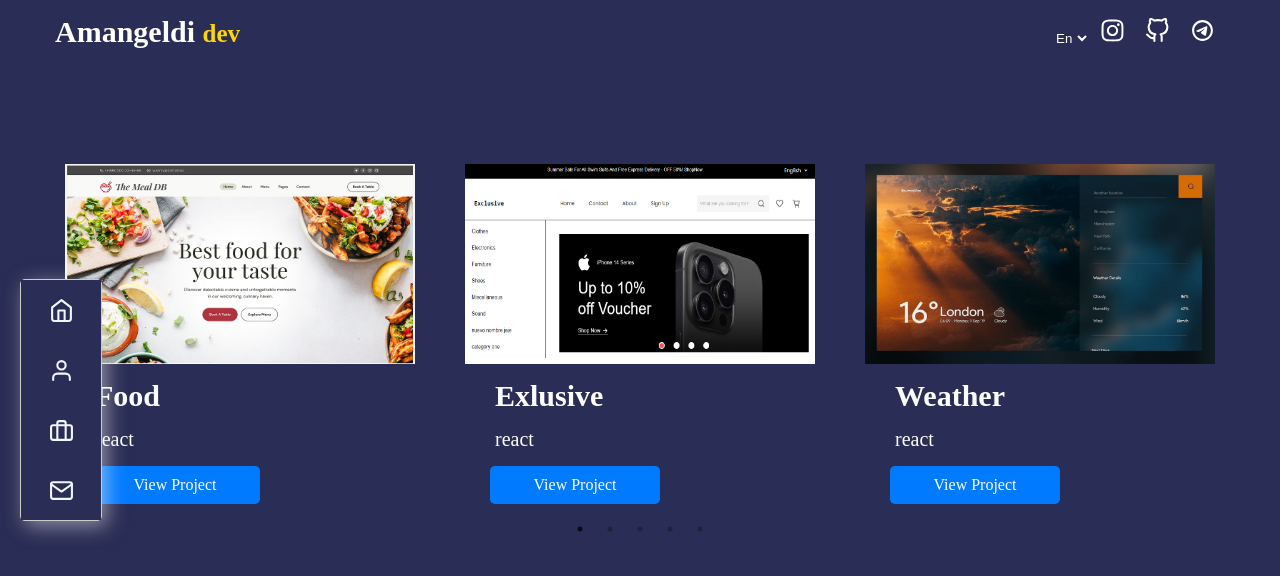
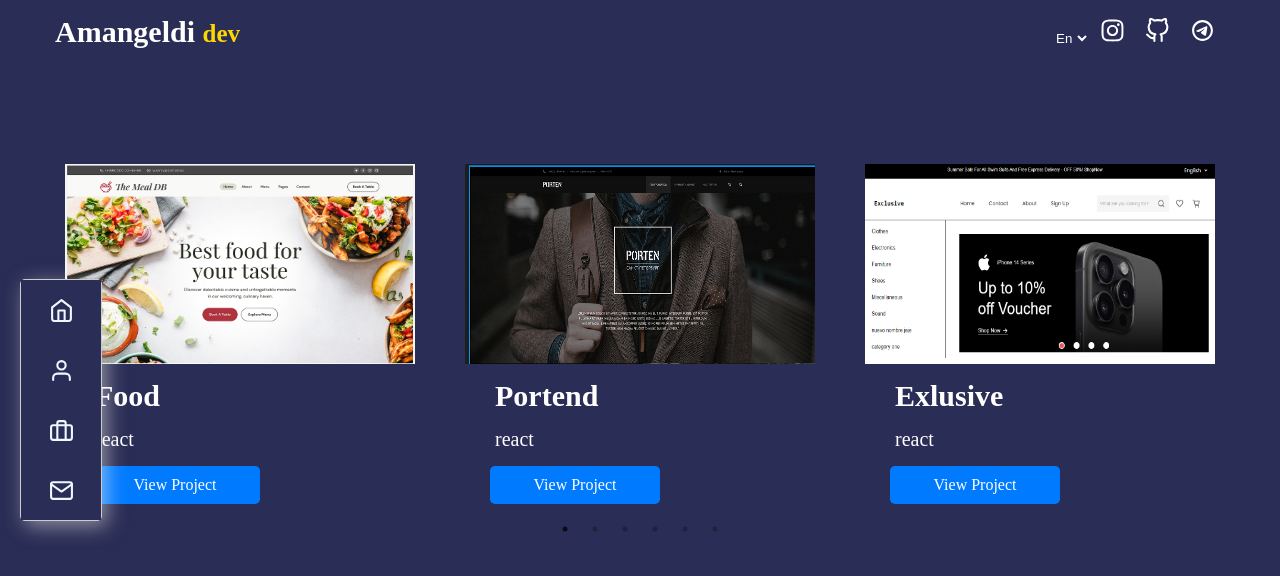
Before and after one commit to Amange1di/mudev, a React (Vite) app: page /projects in a window 1280 px wide. Shown: the top 576 px of the page. Built offline with nearby package versions, Linux system fonts and the light colour scheme.

Commit message:
new file:   src/assets/porten.png

```diff
--- a/src/pages/project/Project.jsx
+++ b/src/pages/project/Project.jsx
@@ -5,6 +5,7 @@ import weatgerImage from '../../assets/weather.png';
 import musicImage from '../../assets/music.png';
 import skycityImage from '../../assets/skycity.png';
 import exlusiveImage from '../../assets/exclusive.png';
+import portendImage from '../../assets/porten.png';
 import "slick-carousel/slick/slick.css";
 import "slick-carousel/slick/slick-theme.css";
 import './project.css'; // Импортируем файл стилей CSS для компонента Project
@@ -13,6 +14,12 @@ const projects = [
   {
     title: "Food",
     image: foodImage,
+    description: "react ",
+    link: "https://food-ro9g.vercel.app/"
+  },
+  {
+    title: "Portend",
+    image: portendImage,
     description: "react ",
     link: "https://food-ro9g.vercel.app/"
   },
```
Also changed, not shown: src/assets/porten.png (added).
